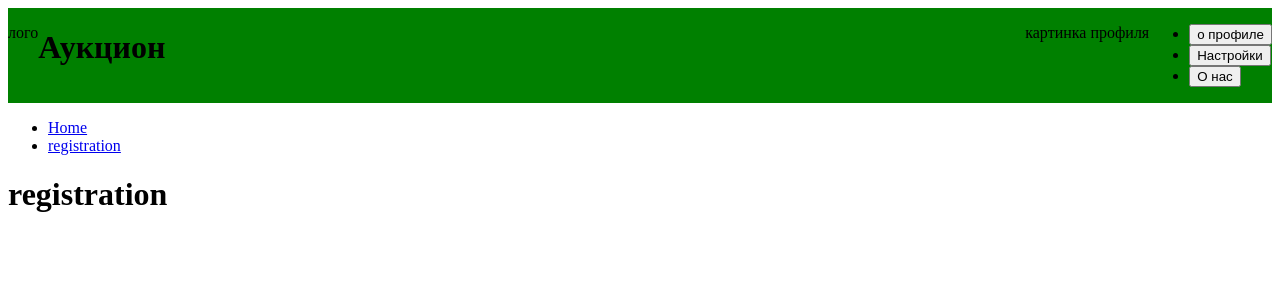
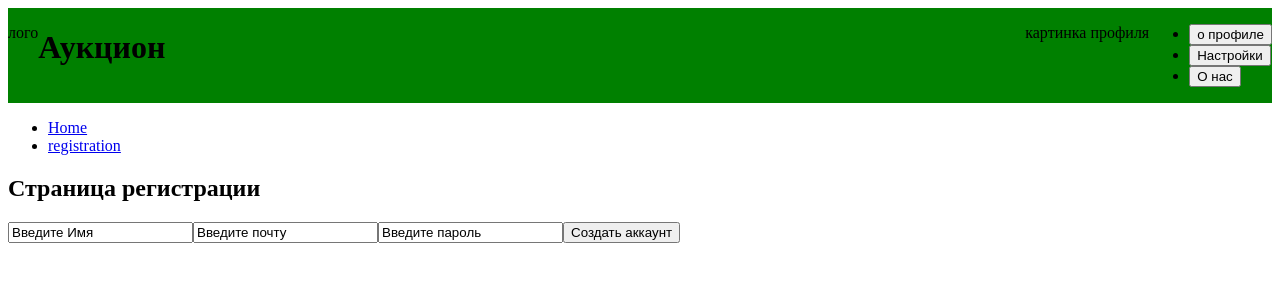
Before and after one commit to DQD1K/Auxion, a React (Create React App) app: page /registration in a window 1280 px wide. Shown: the top 300 px of the page. Built offline with nearby package versions, Linux system fonts and the light colour scheme.

Commit message:
Добавлен примитивный макет страницы регистрации

```diff
--- a/src/components/registration_page.js
+++ b/src/components/registration_page.js
@@ -3,7 +3,13 @@ import React from 'react';
 
 function registr(){
     return(
-        <h1>registration</h1>
+        <div>
+            <h2>Страница регистрации</h2>
+            <input defaultValue={"Введите Имя"}></input>
+            <input defaultValue={"Введите почту"}></input>
+            <input defaultValue={"Введите пароль"}></input>
+            <button>Создать аккаунт</button>
+        </div>
     )
 }
 
```
